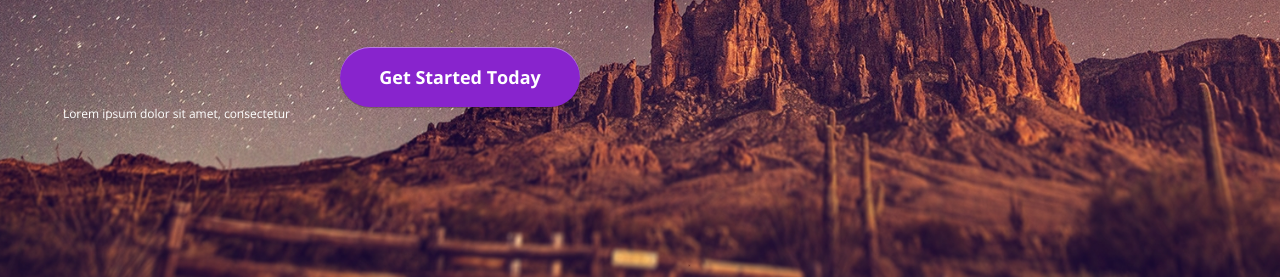
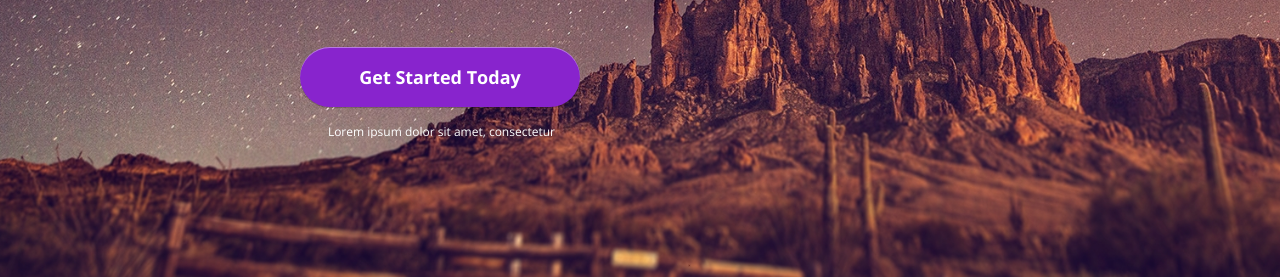
Before and after one commit to kvibrik/pex, a website: page index.html in a window 1280 px wide. Shown: the part 523-800 px from the top of the page. Drawn offline with nearby package versions, Linux system fonts and the light colour scheme.

Commit message:
header готов

```diff
--- a/src/scss/partials/_header.scss
+++ b/src/scss/partials/_header.scss
@@ -110,10 +110,17 @@
     line-height: 4.375rem;
   }
 
+  &__info {
+    display: flex;
+    flex-direction: column;
+    align-items: flex-end;
+  }
+
   &__text {
     max-width: 230px;
     height: 13px;
     overflow: hidden;
     font-size: 12px;
+    margin: 18px 25px 0 0;
   }
 }
--- a/src/scss/partials/_main.scss
+++ b/src/scss/partials/_main.scss
@@ -19,7 +19,7 @@ body {
   cursor: pointer;
   padding: 0;
   font: inherit;
-  width: 240px;
+  width: 280px;
   height: 60px;
   @include butShadow;
   border-radius: 30px;
@@ -27,6 +27,10 @@ body {
   font-size: 1.125rem;
   font-weight: 700;
   margin-top: 50px;
+
+  &:focus {
+    outline: none;
+  }
 
   &_velvet {
     background-color: $velvet;
```
Also changed, not shown: css/style.css, 1 other file.
